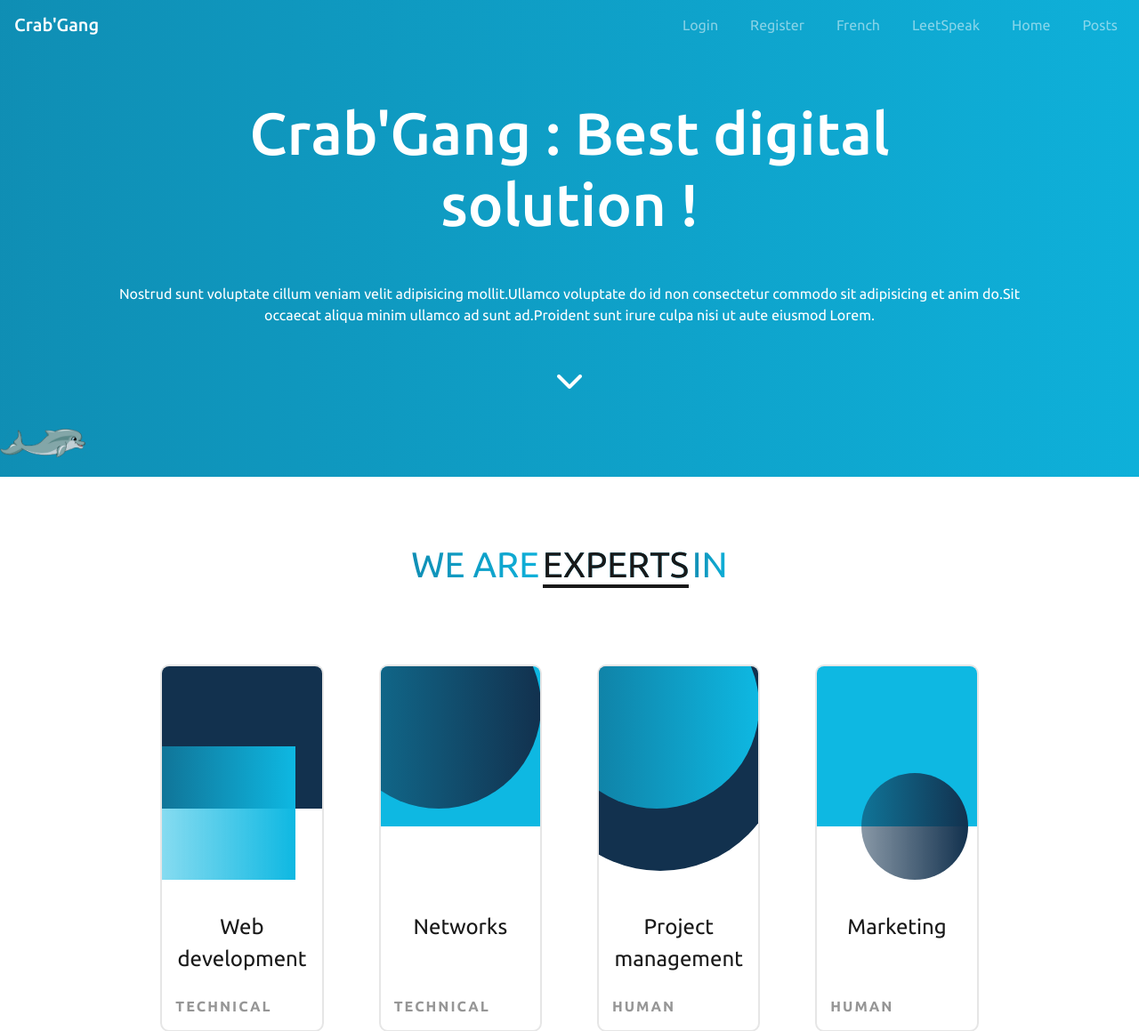
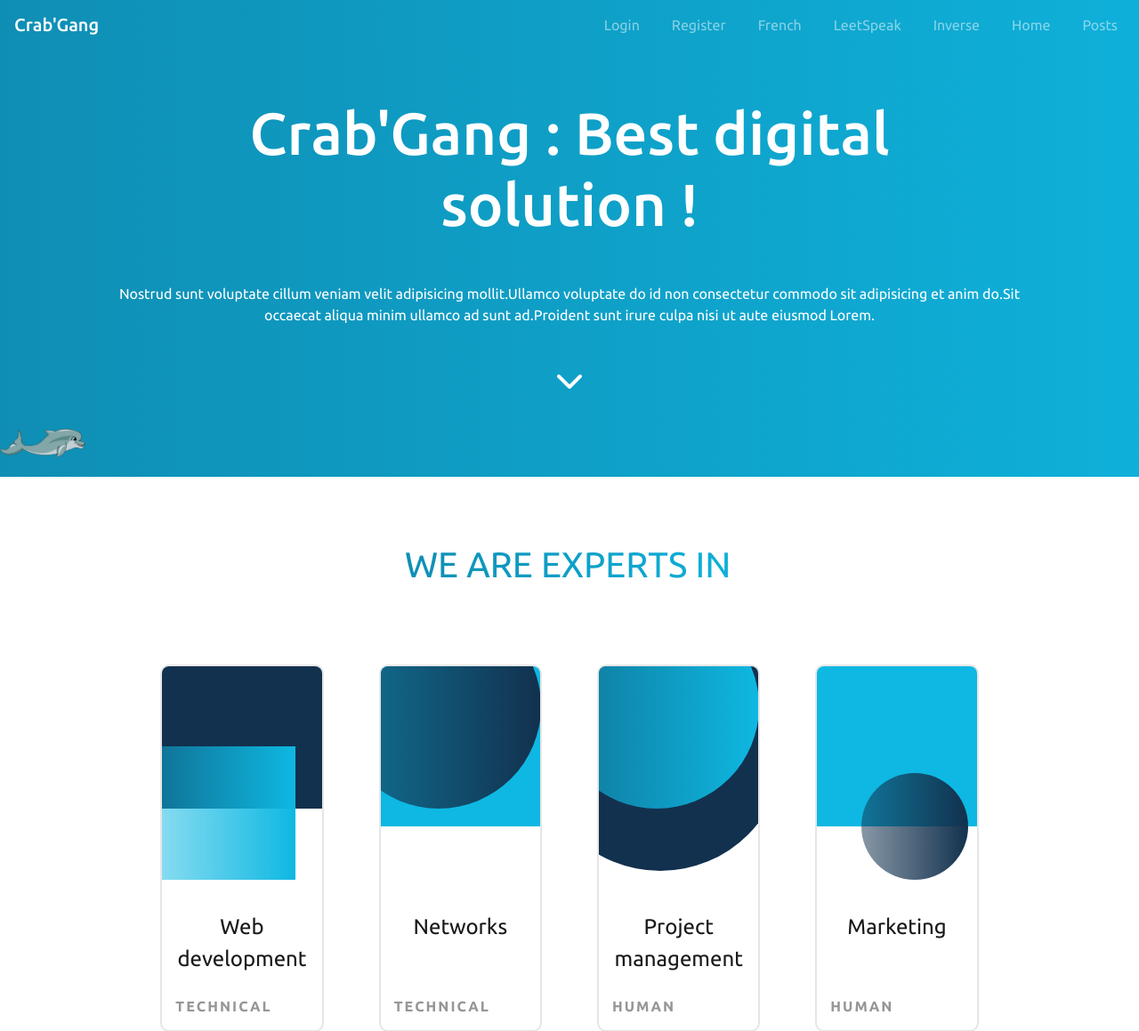
Before and after one commit to CrabGang-Team/crabgang2020, a Symfony app: template templates/main/home.html.twig in a window 1280 px wide. Shown: the top 1159 px of the page at 89% size. Run offline with Twig, Linux system fonts and the light colour scheme; the template is opened without the code that fills it, so the values that code supplies are empty; some libraries are stand-ins or nearby versions.

Commit message:
Add inverse

```diff
--- /dev/null
+++ b/public/js/Inverse.js
@@ -0,0 +1,94 @@
+let Inverse = {}
+
+Inverse.dictionary = {
+   A: "∀",
+   B: "q",
+   C: "Ɔ",
+   D: "p",
+   E: "Ǝ",
+   F: "Ⅎ",
+   G: "פ",
+   H: "H",
+   I: "I",
+   J: "ſ",
+   K: "ʞ",
+   L: "˥",
+   M: "W",
+   N: "N",
+   O: "O",
+   P: "Ԁ",
+   Q: "Q",
+   R: "ɹ",
+   S: "S",
+   T: "┴",
+   U: "∩",
+   V: "Λ",
+   W: "M",
+   X: "X",
+   Y: "⅄",
+   Z: "Z"
+}
+
+// récupération de la clé "inverse-activated" dans le localStorage
+if(localStorage.getItem("inverse-activated") == undefined) {
+   Inverse.activated = false;
+   localStorage.setItem("inverse-activated", Inverse.activated)
+} else {
+   Inverse.activated = JSON.parse(localStorage.getItem("inverse-activated")) // Pour convertir la string en bool
+}
+
+// initialisation de la liste des string d'origine
+Inverse.backup = []
+
+// start inverse lorsque la page est chargée s'il est activé
+document.addEventListener("DOMContentLoaded", () => {
+   let texts = document.querySelectorAll("[inverse]")
+   texts.forEach(el => {
+      Inverse.backup.push(el.innerText)
+   })
+   Inverse.start()
+});
+
+// Change l'état du inverse
+Inverse.toggle = () => {
+    Inverse.activated = !Inverse.activated
+   localStorage.setItem("inverse-activated", Inverse.activated)
+   Inverse.start()
+};
+
+Inverse.activate = () => {
+   if(localStorage.getItem("inverse-activated")==="false") {
+    Inverse.toggle();
+   }
+};
+
+Inverse.disactivate = () => {
+   if(localStorage.getItem("inverse-activated")==="true") {
+    Inverse.toggle();
+   }
+};
+
+// Change dynamiquement le texte en inverse
+Inverse.start = () => {
+   let texts = document.querySelectorAll("[inverse]")
+   if(Inverse.activated) {
+      texts.forEach(el => {
+         let innerText = el.innerText.toUpperCase().split(" ")
+         innerText = innerText.map(word => {
+            word = word.split("").map(letter => {
+               if(Inverse.dictionary[letter] != undefined) {
+                  return Inverse.dictionary[letter];
+               } else {
+                  return letter
+               }
+            }).reverse().join("")
+            return word;
+         })
+         el.innerText = innerText.reverse().join(" ")
+      })
+   } else {
+      for(let i = 0; i<texts.length; i++) {
+         texts[i].innerText = Inverse.backup[i]
+      }
+   }
+};
--- a/templates/base.html.twig
+++ b/templates/base.html.twig
@@ -34,7 +34,7 @@
 	<body>
 
 		<nav class="navbar fixed-top navbar-expand-lg navbar-dark gradient" id="navbar">
-			<span class="navbar-brand mb-0 h1" leet-speak onclick="Base.scrollTop()">Crab'Gang</span>
+			<span class="navbar-brand mb-0 h1" leet-speak inverse onclick="Base.scrollTop()">Crab'Gang</span>
 			<button class="navbar-toggler" type="button" data-toggle="collapse" data-target="#navbarNavAltMarkup" aria-controls="navbarNavAltMarkup" aria-expanded="false" aria-label="Toggle navigation">
 				<span class="navbar-toggler-icon"></span>
 			</button>
@@ -42,21 +42,22 @@
 				<div class="navbar-nav navbar-right ml-auto">
 
 					{% if is_granted('ROLE_ADMIN') %}
-						<a class="nav-link" href="{{ url('admin_dashboard') }}" leet-speak>{{ "navbar.items.admin" | trans }}</a>
+						<a class="nav-link" href="{{ url('admin_dashboard') }}" leet-speak inverse>{{ "navbar.items.admin" | trans }}</a>
 					{% endif %}
 
 					{% if app.user %}
-						<a class="nav-link" href="{{ url('write_article') }}" leet-speak>{{ "navbar.items.write" | trans }}</a>
-						<a class="nav-link" href="{{ url('app_logout') }}" leet-speak>{{ "navbar.items.deconnexion" | trans }}</a>
+						<a class="nav-link" href="{{ url('write_article') }}" leet-speak inverse>{{ "navbar.items.write" | trans }}</a>
+						<a class="nav-link" href="{{ url('app_logout') }}" leet-speak inverse>{{ "navbar.items.deconnexion" | trans }}</a>
 					{% else %}
-						<a class="nav-link" href="{{ url('app_login') }}" leet-speak>{{ "navbar.items.connexion" | trans }}</a>
-						<a class="nav-link" href="{{ url('app_register') }}" leet-speak>{{ "navbar.items.inscription" | trans }}</a>
+						<a class="nav-link" href="{{ url('app_login') }}" leet-speak inverse>{{ "navbar.items.connexion" | trans }}</a>
+						<a class="nav-link" href="{{ url('app_register') }}" leet-speak inverse>{{ "navbar.items.inscription" | trans }}</a>
 					{% endif %}
 
-					<a class="nav-link" leet-speak onclick="Base.changeLocale('{{app.request.locale}}')">{{ app.request.locale == "fr" ? "language.english" | trans : "language.french" | trans }}</a>
-					<a class="nav-link" leet-speak onclick="LeetSpeak.toggle()">LeetSpeak</a>
-					<a class="nav-link" leet-speak href="{{ url('home') }}">{{ "navbar.items.home" | trans }}</a>
-					<a class="nav-link" leet-speak href="{{ url('posts') }}">{{ "navbar.items.articles" | trans }}</a>
+					<a class="nav-link" leet-speak inverse onclick="Base.changeLocale('{{app.request.locale}}')">{{ app.request.locale == "fr" ? "language.english" | trans : "language.french" | trans }}</a>
+					<a class="nav-link" leet-speak inverse onclick="LeetSpeak.toggle()">LeetSpeak</a>
+					<a class="nav-link" leet-speak inverse onclick="Inverse.toggle()">Inverse</a>
+					<a class="nav-link" leet-speak inverse href="{{ url('home') }}">{{ "navbar.items.home" | trans }}</a>
+					<a class="nav-link" leet-speak inverse href="{{ url('posts') }}">{{ "navbar.items.articles" | trans }}</a>
 				</div>
 			</div>
 		</nav>
@@ -76,6 +77,7 @@
 
 		{# Personal JS #}
 		<script src="{{ asset('js/LeetSpeak.js') }}"></script>
+		<script src="{{ asset('js/Inverse.js') }}"></script>
 		<script src="{{ asset('js/Base.js') }}"></script>
 
 		{% block javascripts %}{% endblock %}
--- a/templates/components/card-info.html.twig
+++ b/templates/components/card-info.html.twig
@@ -5,8 +5,8 @@
          <div class="forme2-{{type}}"></div>
       </div>
       <div class="card-text">
-         <div class="skill" leet-speak>{{ skill }}</div>
-         <span class="skill-domain" leet-speak>{{ domain }}</span>
+         <div class="skill" leet-speak inverse>{{ skill }}</div>
+         <span class="skill-domain" leet-speak inverse>{{ domain }}</span>
       </div>
    </div>
 </div>
--- a/templates/main/home.html.twig
+++ b/templates/main/home.html.twig
@@ -17,8 +17,8 @@
 
 	<div class="home-jumbotron gradient">
 		<div class="jumbotron-text">
-			<h1 class="big-title px-5" leet-speak>{{ "home.jumbotron.title" | trans }}</h1>
-			<p class="mt-5" leet-speak>{{ "home.jumbotron.description" | trans }}</p>
+			<h1 class="big-title px-5" leet-speak inverse>{{ "home.jumbotron.title" | trans }}</h1>
+			<p class="mt-5" leet-speak inverse>{{ "home.jumbotron.description" | trans }}</p>
 		</div>
 		<div class="mt-5 jumbotron-down-arrow">
 			<h2 class="text-white">
@@ -38,13 +38,8 @@
 
 	<section id="main">
 		<div id="main-title">
-			<h1 class="gradient-text" leet-speak>{{ "home.main.title.part1" | trans }}</h1>&nbsp;
-			<h1 class="gradient-text">
-				<span id="dominant" leet-speak>{{ "home.main.title.part2" | trans }}</span>
-			</h1>&nbsp;
-			<h1 class="gradient-text" leet-speak>{{ "home.main.title.part3" | trans }}</h1>
+			<h1 class="gradient-text" leet-speak inverse>{{ "home.main.title" | trans }}</h1>&nbsp;
 		</div>
-
 
 		<div class="container-fluid" id="cards">
 			<div class="row justify-content-center">
@@ -64,22 +59,22 @@
 		<div id="compteur-dates">
 			<div class="element-date">
 				<div id="jours"></div>
-				<div leet-speak>{{ 'home.compteur.jours' | trans }}</div>
+				<div leet-speak inverse>{{ 'home.compteur.jours' | trans }}</div>
 			</div>
 			<div class="date-divider"></div>
 			<div class="element-date">
 				<div id="heures"></div>
-				<div leet-speak>{{ 'home.compteur.heures' | trans }}</div>
+				<div leet-speak inverse>{{ 'home.compteur.heures' | trans }}</div>
 			</div>
 			<div class="date-divider"></div>
 			<div class="element-date">
 				<div id="minutes"></div>
-				<div leet-speak>{{ 'home.compteur.minutes' | trans }}</div>
+				<div leet-speak inverse>{{ 'home.compteur.minutes' | trans }}</div>
 			</div>
 			<div class="date-divider"></div>
 			<div class="element-date">
 				<div id="secondes"></div>
-				<div leet-speak>{{ 'home.compteur.secondes' | trans }}</div>
+				<div leet-speak inverse>{{ 'home.compteur.secondes' | trans }}</div>
 			</div>
 		</div>
 	</section>
@@ -89,17 +84,17 @@
 	<section id="last3posts" class="container-fluid mt-5">
 		<div class="row justify-content-center">
 			<div class="col-10">
-				<h2 class="gradient-text pb-4" leet-speak>{{ "home.lastPosts.title" | trans }}</h2>
+				<h2 class="gradient-text pb-4" leet-speak inverse>{{ "home.lastPosts.title" | trans }}</h2>
 				<div class="row">
 					{% for post in lastPosts %}
-               <div class="col-12 col-md-6 col-lg-4 mt-3 mt-lg-0">
+               			<div class="col-12 col-md-6 col-lg-4 mt-3 mt-lg-0">
 							<div class="card">
-								<div class="card-header admin-card-title" leet-speak>{{ post.title }}</div>
+								<div class="card-header admin-card-title" leet-speak inverse>{{ post.title }}</div>
 								<div class="card-body ">
-									<div class="post-list-content" leet-speak>
+									<div class="post-list-content" leet-speak inverse>
 										{{ post.content }}
 									</div>
-									<a href="{{ url('post', {post: post.id}) }}" class="btn btn-primary mt-3" leet-speak>{{ "home.lastPosts.button.read" | trans }}</a>
+									<a href="{{ url('post', {post: post.id}) }}" class="btn btn-primary mt-3" leet-speak inverse>{{ "home.lastPosts.button.read" | trans }}</a>
 								</div>
 							</div>
 						</div>
@@ -117,13 +112,13 @@
 			<div class="modal-dialog" role="document">
 				<div class="modal-content">
 					<div class="modal-header">
-						<h5 class="modal-title">{{ "leetspeak.console.title" | trans }}</h5>
+						<h5 class="modal-title" leet-speak>{{ "leetspeak.console.title" | trans }}</h5>
 						<button type="button" class="close" data-dismiss="modal" aria-label="Close">
 						<span aria-hidden="true">&times;</span>
 						</button>
 					</div>
 					<div class="modal-body">
-						<p>
+						<p leet-speak>
 							{{ "leetspeak.console.text" | trans }}
 						</p>
 						<div class="row justify-content-center">
@@ -136,11 +131,11 @@
 								<img id="b" class="konamiInput" src="{{ asset('images/b.png') }}" onClick="Drag.clickKonamiArrow('B')">
 							</div>
 							<div id="konami-input" class="text-center mt-3">
-								<p id="codeSpan"></p>
+								<p id="codeSpan" leet-speak></p>
 								<button class="btn btn-outline-danger" id="buttonResetCodeKonami" onClick="Drag.resetCodeKonami()">{{ 'leetspeak.console.reset' | trans }}</button>
 							</div>
 							<div class="col-12 mt-3">
-								<span id="tipsSpan"></span>
+								<span id="tipsSpan" leet-speak></span>
 								<button class="btn btn-outline-secondary" id="buttonShowTipsKonami" onClick="Drag.showTipsKonami(this)">{{ 'leetspeak.console.tipsButton' | trans }}</button>
 							</div>
 						</div>
--- a/translations/messages.en.yaml
+++ b/translations/messages.en.yaml
@@ -11,9 +11,7 @@ navbar.items.deconnexion: "Logout"
 
 home.jumbotron.title: "Crab'Gang : Best digital solution !"
 home.jumbotron.description: "Nostrud sunt voluptate cillum veniam velit adipisicing mollit.Ullamco voluptate do id non consectetur commodo sit adipisicing et anim do.Sit occaecat aliqua minim ullamco ad sunt ad.Proident sunt irure culpa nisi ut aute eiusmod Lorem."
-home.main.title.part1: "We are"
-home.main.title.part2: "experts"
-home.main.title.part3: "in"
+home.main.title: "We are experts in"
 home.cards.developpement: "Web development"
 home.cards.reseau: "Networks"
 home.cards.gestion: "Project management"
--- a/translations/messages.fr.yaml
+++ b/translations/messages.fr.yaml
@@ -11,9 +11,7 @@ navbar.items.deconnexion: "Déconnexion"
 
 home.jumbotron.title: "Crab'Gang : Meilleur solution digitale !"
 home.jumbotron.description: "Amet magna commodo irure do non nostrud pariatur aute. Mollit dolor minim tempor qui dolore sunt mollit adipisicing do dolore.Nisi sit incididunt in ut eu.Consequat tempor cillum minim cillum et eu reprehenderit cillum magna do minim proident commodo."
-home.main.title.part1: "Nous sommes dans"
-home.main.title.part2: "experts"
-home.main.title.part3: "en"
+home.main.title: "Nous sommes experts en"
 home.cards.developpement: "Developpement web"
 home.cards.reseau: "Reseaux"
 home.cards.gestion: "Gestion de projet"
```
